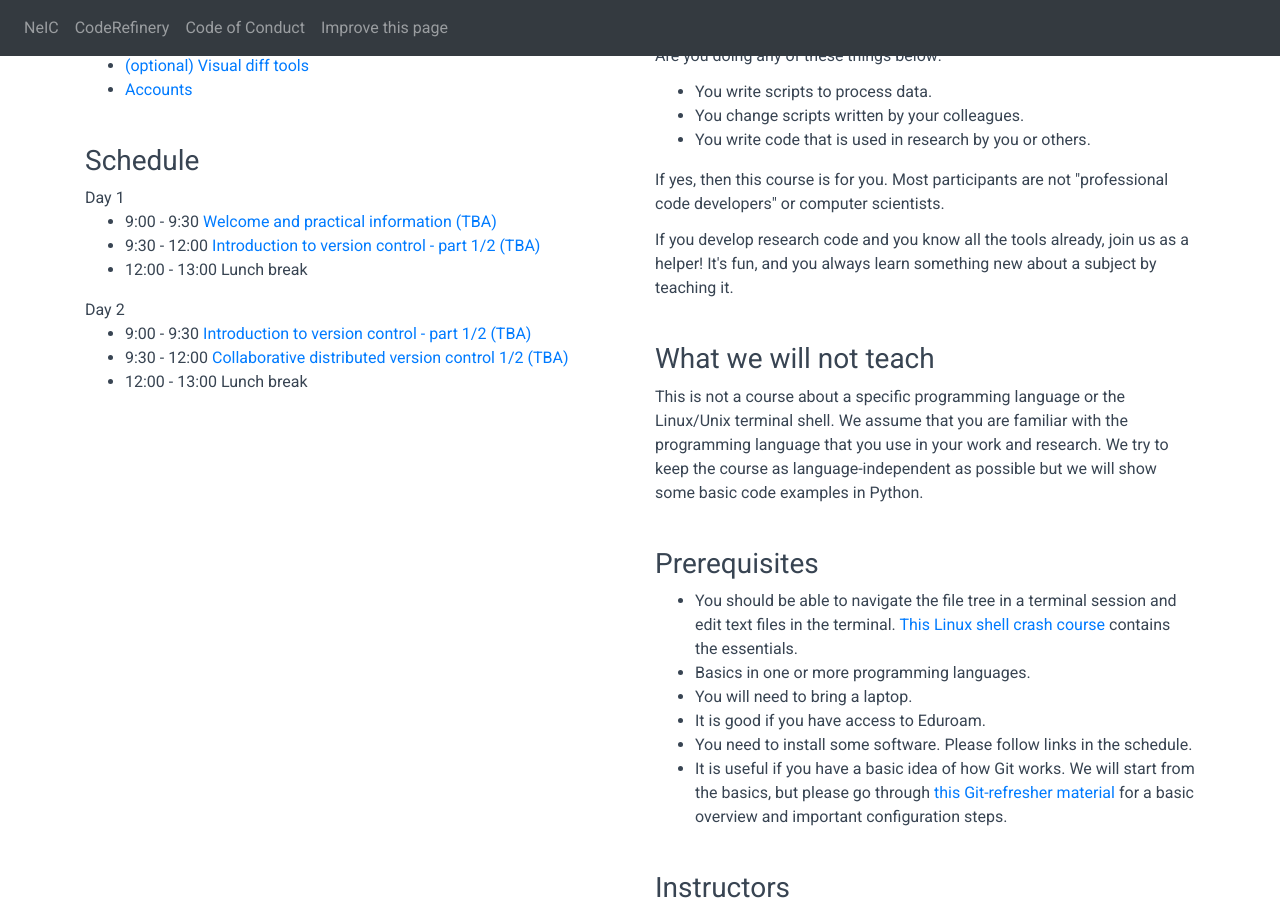
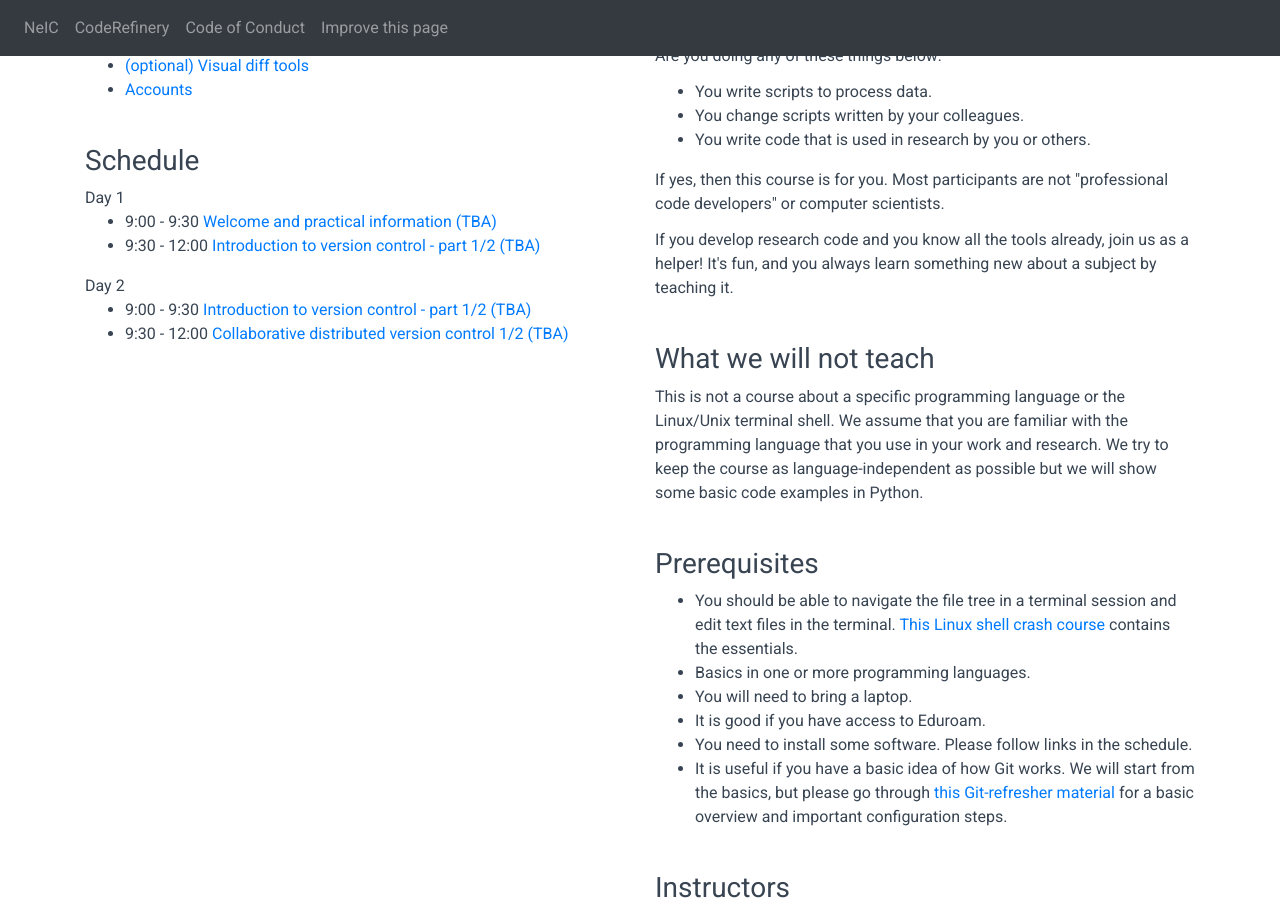
Before and after one commit to coderefinery/2020-04-07-online, a Jekyll site: the page built from index.md, in a window 1280 px wide and 900 px high, scrolled down 840 px. Built offline with Jekyll 4.4.1, drawn with Linux system fonts in a browser that asks for light colours; nearby versions of some CDN libraries.

Commit message:
rm lunch break

```diff
--- a/_includes/workshop.html
+++ b/_includes/workshop.html
@@ -75,7 +75,6 @@
           {% endif %}
         {% endfor %}
 
-        <li>12:00 - 13:00 Lunch break</li>
 
         {% for item in day.afternoon %}
           {% if item.url %}
```
